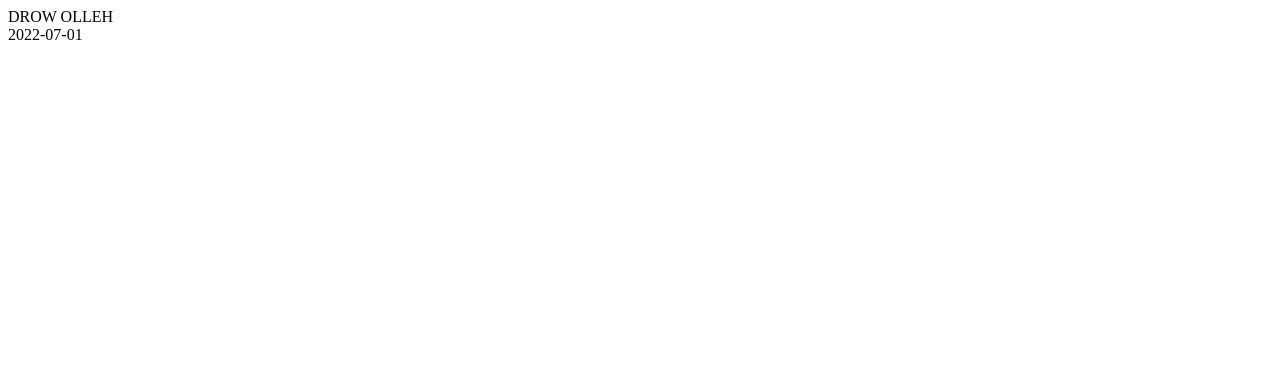
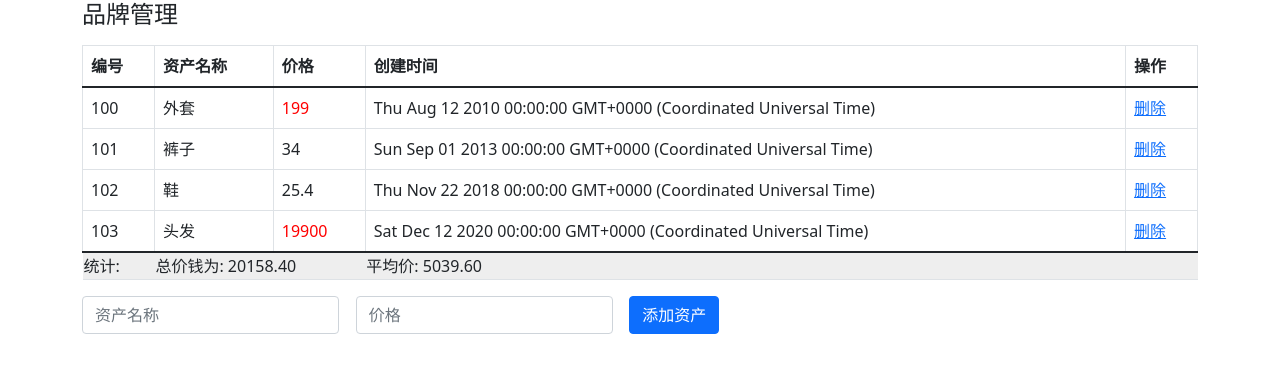
Before and after one commit to itTalentBlame/itTalentBlame, a Vue app: page / in a window 1280 px wide. Shown: the top 372 px of the page. Built offline with nearby package versions, Linux system fonts and the light colour scheme.

Commit message:
计算属性

```diff
--- a/package.json
+++ b/package.json
@@ -8,6 +8,7 @@
     "lint": "vue-cli-service lint"
   },
   "dependencies": {
+    "bootstrap": "^5.1.3",
     "core-js": "^3.8.3",
     "moment": "^2.29.3",
     "vue": "^2.6.14"
--- a/src/App.vue
+++ b/src/App.vue
@@ -1,33 +1,121 @@
 <template>
-  <div>
-    <span>{{ sum | reverse | toUp }}</span>
-    <div>{{ date | momentTime }}</div>
+  <div id="app">
+    <div class="container">
+      <!-- 顶部框模块 -->
+      <div class="form-group">
+        <div class="input-group">
+          <h4>品牌管理</h4>
+        </div>
+      </div>
+
+      <!-- 数据表格 -->
+      <table class="table table-bordered table-hover mt-2">
+        <thead>
+          <tr>
+            <th>编号</th>
+            <th>资产名称</th>
+            <th>价格</th>
+            <th>创建时间</th>
+            <th>操作</th>
+          </tr>
+        </thead>
+        <tbody>
+          <tr v-for="item in list" :key="item.id">
+            <td>{{ item.id }}</td>
+            <td>{{ item.name }}</td>
+            <td :class="{ red: item.price > 100 }">{{ item.price }}</td>
+            <td>{{ item.time }}</td>
+            <td><a href="#" @click="del(item.id)">删除</a></td>
+          </tr>
+        </tbody>
+        <!-- 统计总价格 -->
+        <tr style="background-color: #eee">
+          <td>统计:</td>
+          <td colspan="2">总价钱为: {{ allPrice }}</td>
+          <td colspan="2">平均价: {{ svgPrice }}</td>
+        </tr>
+      </table>
+
+      <!-- 添加资产 -->
+      <form class="form-inline" style="display: flex">
+        <div class="form-group">
+          <div class="input-group">
+            <input
+              type="text"
+              class="form-control"
+              placeholder="资产名称"
+              v-model.trim="name"
+            />
+          </div>
+        </div>
+        &nbsp;&nbsp;&nbsp;&nbsp;
+        <div class="form-group">
+          <div class="input-group">
+            <input
+              type="number"
+              class="form-control"
+              placeholder="价格"
+              v-model.trim="price"
+            />
+          </div>
+        </div>
+        &nbsp;&nbsp;&nbsp;&nbsp;
+        <!-- 阻止表单提交 -->
+        <button class="btn btn-primary" @click.prevent="addFn">添加资产</button>
+      </form>
+    </div>
   </div>
 </template>
 
 <script>
-import moment from "moment";
+// 1. 明确需求
+// 2. 标签+样式+默认数据
+// 3. 下载bootstrap, main.js引入bootstrap.css
+// 4. 把list数组 - 铺设表格
+// 5. 修改价格颜色
 export default {
   data() {
     return {
-      sum: "hello word",
-      date: new Date(),
+      list: [
+        { id: 100, name: "外套", price: 199, time: new Date("2010-08-12") },
+        { id: 101, name: "裤子", price: 34, time: new Date("2013-09-01") },
+        { id: 102, name: "鞋", price: 25.4, time: new Date("2018-11-22") },
+        { id: 103, name: "头发", price: 19900, time: new Date("2020-12-12") },
+      ],
+      name: "",
+      price: "",
     };
   },
-  filters: {
-    reverse(val) {
-      return val.split("").reverse().join("");
+  methods: {
+    addFn() {
+      if (!this.name || !this.price) return alert("内容不能为空");
+      this.list.push({
+        id: this.list[0] ? this.list[this.list.length - 1].id + 1 : 100,
+        name: this.name,
+        price: this.price,
+        time: new Date(),
+      });
+      this.name = "";
+      this.price = "";
     },
-    toUp(val) {
-      return val.toUpperCase();
+    del(id) {
+      let index = this.list.findIndex((item) => id == item.id);
+      this.list.splice(index, 1);
     },
-    //格式化时间
-    momentTime(val) {
-      return moment(val).format("YYYY-MM-DD");
+  },
+  computed: {
+    allPrice() {
+      return this.list.reduce((req, next) => (req += +next.price), 0).toFixed(2)
     },
+    svgPrice(){
+      return (this.allPrice/this.list.length).toFixed(2)
+    }
   },
 };
 </script>
 
-<style>
+<style >
+.red {
+  color: red;
+}
 </style>
--- a/src/main.js
+++ b/src/main.js
@@ -1,5 +1,7 @@
 import Vue from 'vue'
 import App from './App.vue'
+import "bootstrap/dist/css/bootstrap.css" // 默认找文件夹下的index文件(但是这个不是所以需要写路径)
+
 
 
 Vue.config.productionTip = false
```
Also changed, not shown: 2 other files (tests, documents, lock files or other folders).
